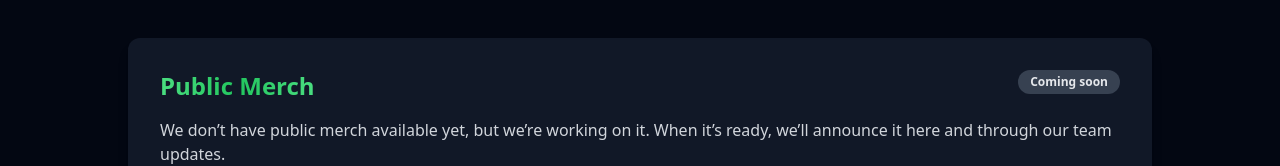
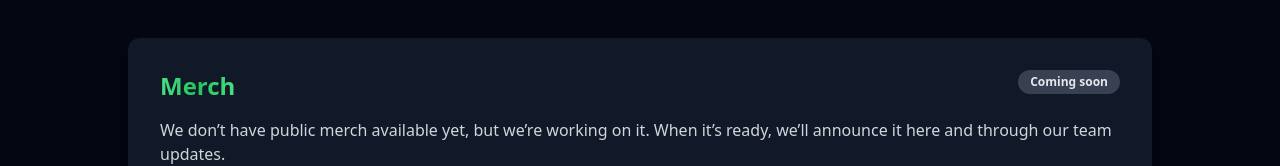
Before and after one commit to ZavionCyboron/hangar84.org, a SvelteKit app: page /shop in a window 1280 px wide. Shown: the part 405-571 px from the top of the page. Built offline with nearby package versions, Linux system fonts and the light colour scheme.

Commit message:
refactor: change public merch to merch

```diff
--- a/src/routes/shop/+page.svelte
+++ b/src/routes/shop/+page.svelte
@@ -43,7 +43,7 @@
         <section class="mt-16 max-w-5xl mx-auto text-left" in:fly={sectionIn(180)}>
             <div class="rounded-xl bg-gray-900 p-8 shadow-lg">
                 <div class="flex items-start justify-between gap-4">
-                    <h2 class="text-2xl font-semibold heading-gradient">Public Merch</h2>
+                    <h2 class="text-2xl font-semibold heading-gradient">Merch</h2>
                     <span class="text-xs font-semibold px-3 py-1 rounded-full bg-gray-700 text-gray-200">
             Coming soon
           </span>
```
